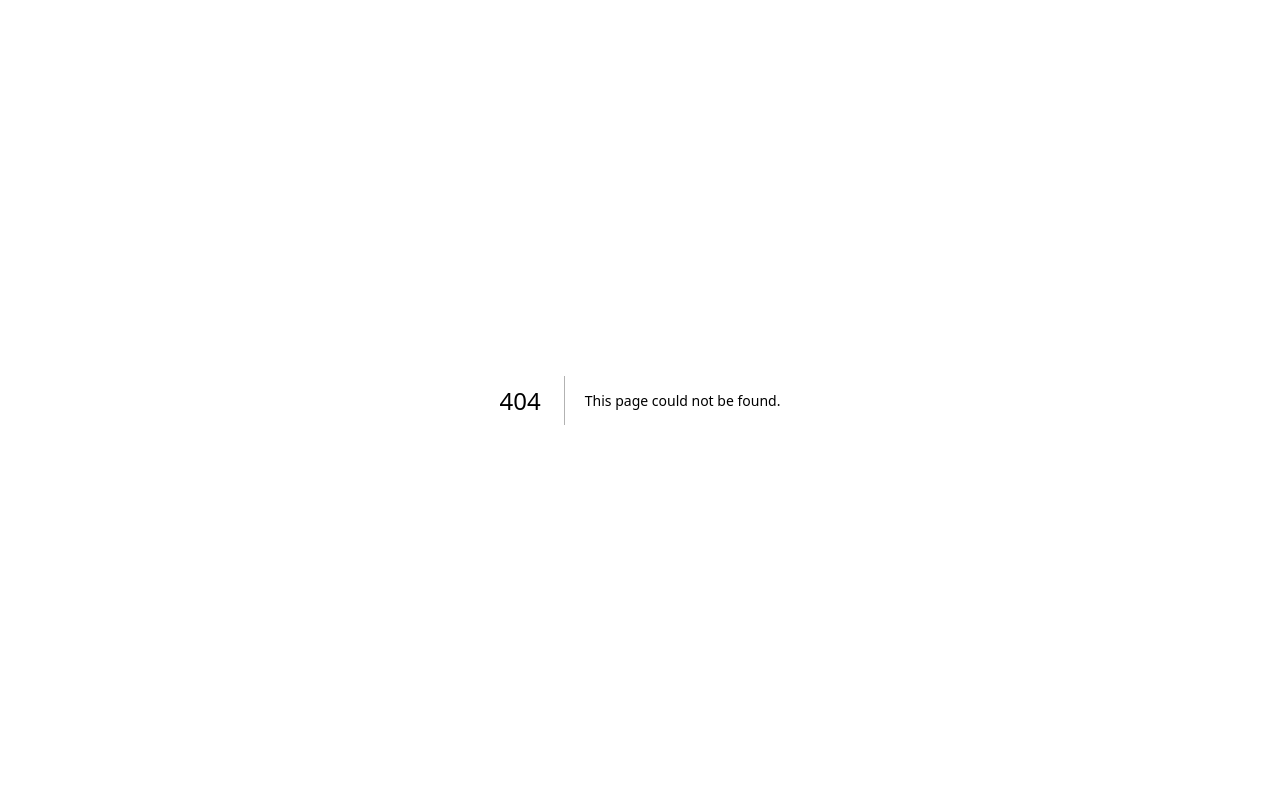
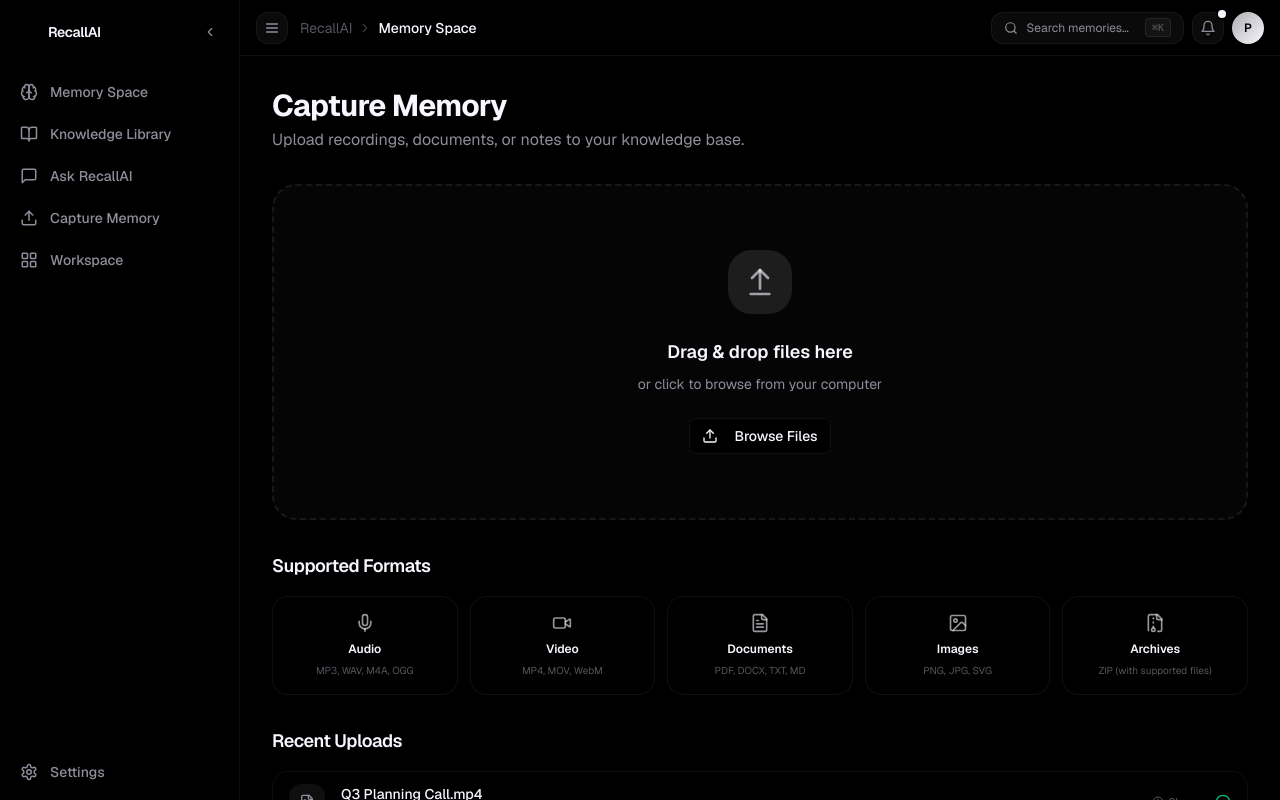
Before and after one commit to pradnya-kamble-tech/recall-ai, a Next.js app in the folder apps/web/: page /capture in a window 1280 px wide. Before the commit this address had no page. Built offline with nearby package versions, Linux system fonts and the light colour scheme.

Commit message:
feat(web): build capture memory mock page

```diff
--- /dev/null
+++ b/apps/web/src/app/(dashboard)/capture/page.tsx
@@ -0,0 +1,164 @@
+"use client";
+
+import * as React from "react";
+import { motion } from "framer-motion";
+import {
+    Upload,
+    Mic,
+    FileText,
+    Video,
+    Image,
+    FileArchive,
+    Clock,
+    CheckCircle2,
+    ArrowUpFromLine,
+} from "lucide-react";
+import {
+    Card,
+    CardHeader,
+    CardTitle,
+    CardContent,
+    GlassPanel,
+    Surface,
+    Button,
+} from "@recallai/ui";
+import { cn } from "@/lib/utils";
+
+// ─── Mock Data ──────────────────────────────────────────────────────────────
+
+const supportedFormats = [
+    { icon: Mic, label: "Audio", formats: "MP3, WAV, M4A, OGG" },
+    { icon: Video, label: "Video", formats: "MP4, MOV, WebM" },
+    { icon: FileText, label: "Documents", formats: "PDF, DOCX, TXT, MD" },
+    { icon: Image, label: "Images", formats: "PNG, JPG, SVG" },
+    { icon: FileArchive, label: "Archives", formats: "ZIP (with supported files)" },
+];
+
+const mockUploadHistory = [
+    { id: "1", name: "Q3 Planning Call.mp4", status: "complete", size: "245 MB", date: "2h ago" },
+    { id: "2", name: "Architecture Notes.md", status: "complete", size: "12 KB", date: "Yesterday" },
+    { id: "3", name: "Client Brief — Acme.pdf", status: "complete", size: "2.4 MB", date: "Oct 12" },
+];
+
+// ─── Animation ──────────────────────────────────────────────────────────────
+
+const containerVariants = {
+    hidden: { opacity: 0 },
+    visible: { opacity: 1, transition: { staggerChildren: 0.08 } },
+};
+
+const itemVariants = {
+    hidden: { opacity: 0, y: 16 },
+    visible: { opacity: 1, y: 0, transition: { duration: 0.5, ease: [0.25, 0.46, 0.45, 0.94] } },
+};
+
+// ─── Page ───────────────────────────────────────────────────────────────────
+
+export default function CapturePage() {
+    const [isDragging, setIsDragging] = React.useState(false);
+
+    return (
+        <motion.div
+            variants={containerVariants}
+            initial="hidden"
+            animate="visible"
+            className="flex flex-col gap-8 pb-12 w-full max-w-5xl mx-auto"
+        >
+            {/* ── Header ─────────────────────────────────────── */}
+            <motion.div variants={itemVariants} className="flex flex-col gap-1">
+                <h1 className="text-3xl font-bold tracking-tight">Capture Memory</h1>
+                <p className="text-muted-foreground">
+                    Upload recordings, documents, or notes to your knowledge base.
+                </p>
+            </motion.div>
+
+            {/* ── Upload Zone ─────────────────────────────────── */}
+            <motion.div variants={itemVariants}>
+                <div
+                    onDragOver={(e) => { e.preventDefault(); setIsDragging(true); }}
+                    onDragLeave={() => setIsDragging(false)}
+                    onDrop={(e) => { e.preventDefault(); setIsDragging(false); }}
+                    className={cn(
+                        "relative flex flex-col items-center justify-center gap-6 rounded-2xl border-2 border-dashed p-16 transition-all duration-300 cursor-pointer",
+                        isDragging
+                            ? "border-primary/50 bg-primary/[0.05]"
+                            : "border-white/[0.08] bg-white/[0.02] hover:border-white/[0.15] hover:bg-white/[0.04]"
+                    )}
+                >
+                    <motion.div
+                        animate={isDragging ? { scale: 1.1, y: -4 } : { scale: 1, y: 0 }}
+                        transition={{ type: "spring", stiffness: 300, damping: 20 }}
+                        className="flex h-16 w-16 items-center justify-center rounded-2xl bg-primary/10"
+                    >
+                        <ArrowUpFromLine className={cn(
+                            "h-8 w-8 transition-colors",
+                            isDragging ? "text-primary" : "text-primary/60"
+                        )} />
+                    </motion.div>
+
+                    <div className="flex flex-col items-center gap-2">
+                        <p className="text-lg font-semibold text-foreground">
+                            {isDragging ? "Drop files here" : "Drag & drop files here"}
+                        </p>
+                        <p className="text-sm text-muted-foreground">
+                            or click to browse from your computer
+                        </p>
+                    </div>
+
+                    <Button variant="outline" size="sm">
+                        <Upload className="h-4 w-4 mr-2" /> Browse Files
+                    </Button>
+                </div>
+            </motion.div>
+
+            {/* ── Supported Formats ──────────────────────────── */}
+            <motion.div variants={itemVariants}>
+                <h2 className="text-lg font-semibold tracking-tight mb-4">Supported Formats</h2>
+                <div className="grid grid-cols-2 sm:grid-cols-3 lg:grid-cols-5 gap-3">
+                    {supportedFormats.map((fmt) => {
+                        const Icon = fmt.icon;
+                        return (
+                            <Surface
+                                key={fmt.label}
+                                variant="bordered"
+                                padding="sm"
+                                className="flex flex-col items-center gap-2 py-4 text-center border-white/[0.06] bg-black/30"
+                            >
+                                <Icon className="h-5 w-5 text-primary/60" />
+                                <span className="text-xs font-semibold text-foreground">{fmt.label}</span>
+                                <span className="text-[10px] text-muted-foreground/60 leading-tight">{fmt.formats}</span>
+                            </Surface>
+                        );
+                    })}
+                </div>
+            </motion.div>
+
+            {/* ── Upload History ──────────────────────────────── */}
+            <motion.div variants={itemVariants}>
+                <h2 className="text-lg font-semibold tracking-tight mb-4">Recent Uploads</h2>
+                <div className="flex flex-col gap-2">
+                    {mockUploadHistory.map((item) => (
+                        <GlassPanel
+                            key={item.id}
+                            className="flex items-center gap-4 px-4 py-3 rounded-xl border-white/[0.06] hover:bg-white/[0.04] transition-colors cursor-pointer"
+                        >
+                            <div className="flex h-9 w-9 items-center justify-center rounded-lg bg-white/[0.06]">
+                                <FileText className="h-4 w-4 text-muted-foreground" />
+                            </div>
+                            <div className="flex-1 min-w-0">
+                                <p className="text-sm font-medium text-foreground truncate">{item.name}</p>
+                                <p className="text-[11px] text-muted-foreground/60">{item.size}</p>
+                            </div>
+                            <div className="flex items-center gap-3 flex-shrink-0">
+                                <span className="text-[11px] text-muted-foreground/60 flex items-center gap-1">
+                                    <Clock className="h-3 w-3" /> {item.date}
+                                </span>
+                                <CheckCircle2 className="h-4 w-4 text-emerald-500" />
+                            </div>
+                        </GlassPanel>
+                    ))}
+                </div>
+            </motion.div>
+        </motion.div>
+    );
+}
```
